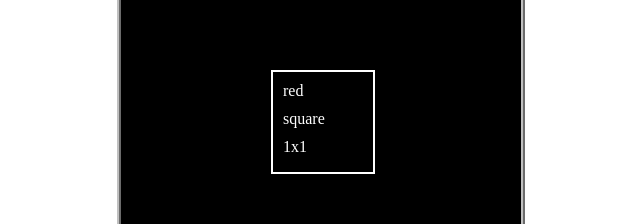
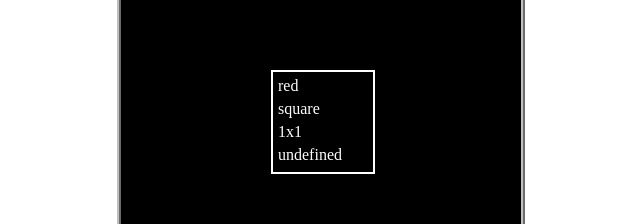
Before and after one commit to dmestelske/dmestelske.github.io, a plain HTML site: page asd-projects/data-shapes/index.html in a window 1280 px wide. Shown: the part 136-360 px from the top of the page, without its empty margins (319-959 px from the left). Drawn offline with nearby package versions, Linux system fonts and the light colour scheme.

Commit message:
new data shapes

```diff
--- a/asd-projects/data-shapes/index.css
+++ b/asd-projects/data-shapes/index.css
@@ -46,5 +46,5 @@ button {
 }
 
 p {
-  margin: 10px;
+  margin: 5px;
 }
--- a/asd-projects/data-shapes/index.js
+++ b/asd-projects/data-shapes/index.js
@@ -134,7 +134,7 @@ $(document).ready(function () {
     $("#shape").css("top", "150px");
     $("#shape").css("transform", "rotate(0deg)");
     $("#shape").html(
-      `<p>${shapeData.color}</p> <p>${shapeData.shape}</p> <p>${shapeData.repeat}x${shapeData.repeat}</p>`
+      `<p>${shapeData.color}</p> <p>${shapeData.shape}</p> <p>${shapeData.repeat}x${shapeData.repeat}</p> <p>${shapeData.goodBehavior}</p>`
     );
 
     $("#info-bar").text(`Current index: ${currentIndex}`);
```
Also changed, not shown: asd-projects/data-shapes/README.md.
